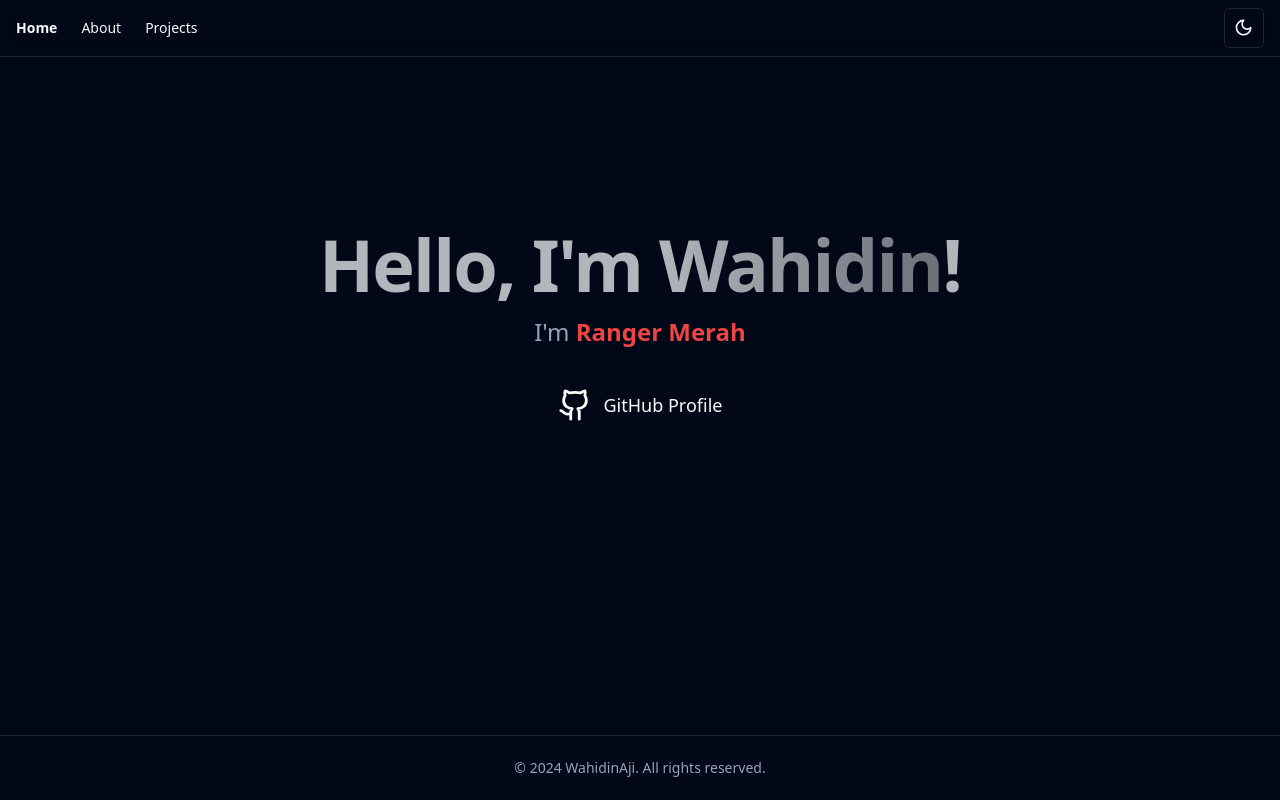
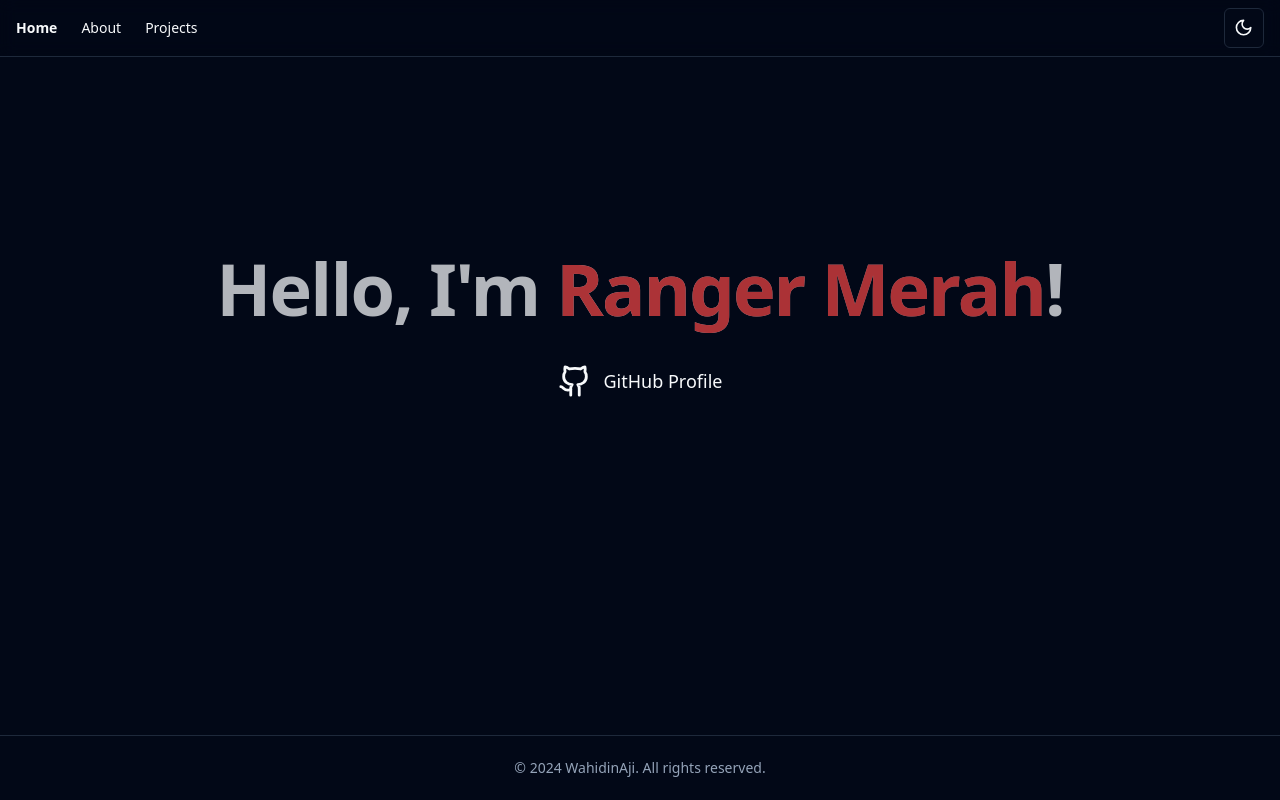
Before and after one commit to WahidinAji/my-profile, a React (Vite) app: page / in a window 1280 px wide. Built offline with nearby package versions, Linux system fonts and the light colour scheme.

Commit message:
chore: change name

```diff
--- a/src/routes/index.lazy.tsx
+++ b/src/routes/index.lazy.tsx
@@ -68,18 +68,18 @@ const HeroSection = () => (
       <h1 className="text-4xl md:text-6xl lg:text-7xl font-bold tracking-tight animate-pulse">
         Hello, I'm{' '}
         <span className="bg-gradient-to-r from-primary to-primary/60 bg-clip-text text-transparent">
-          Wahidin
+          <strong className="text-red-500">Ranger Merah</strong>
         </span>
         !
       </h1>
 
-      <p className="text-xl md:text-2xl text-muted-foreground max-w-2xl">
-      I'm <strong className="text-red-500">Ranger Merah</strong>
-      {/*
+      {/*<p className="text-xl md:text-2xl text-muted-foreground max-w-2xl">
+      *I'm <strong className="text-red-500">Ranger Merah</strong>
+
         I'm a <strong>Software Engineer</strong> passionate about building innovative solutions
         and creating exceptional digital experiences.
-	*/}
-      </p>
+
+      </p>*/}
     </div>
 
     <div className="flex flex-col sm:flex-row gap-4 items-center">
```
